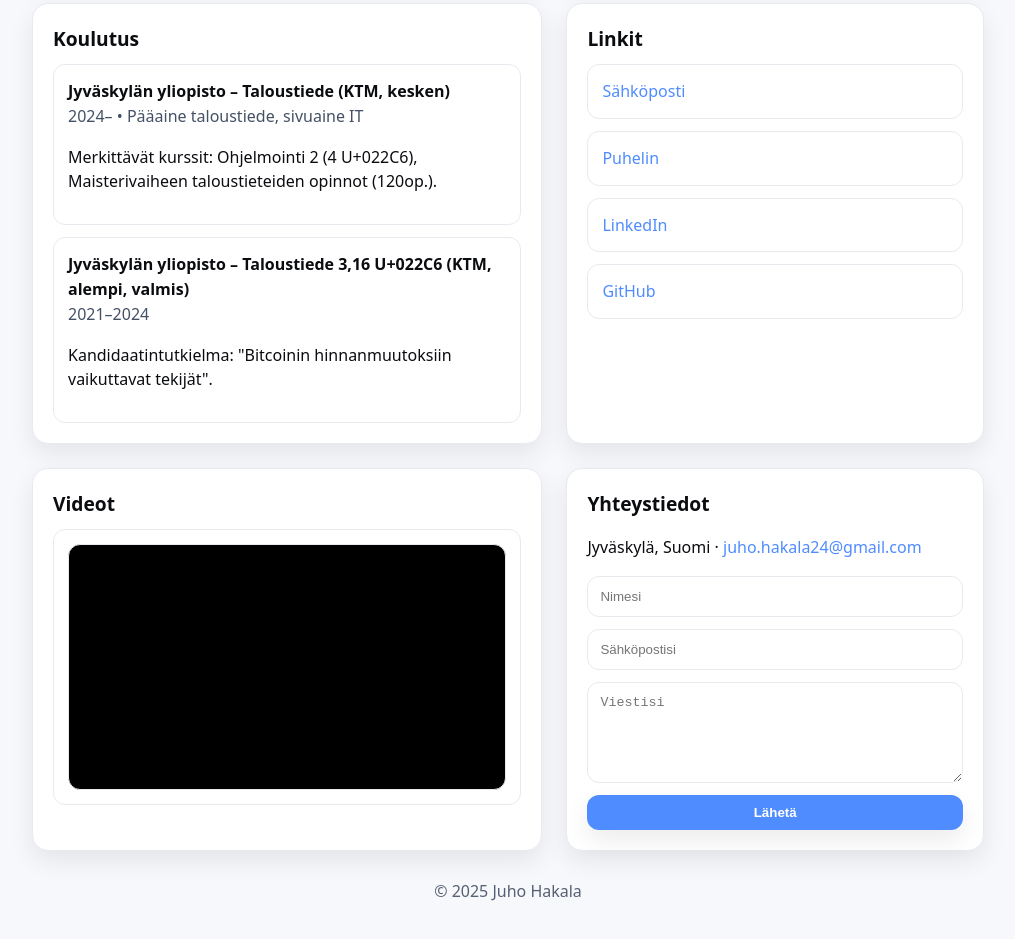
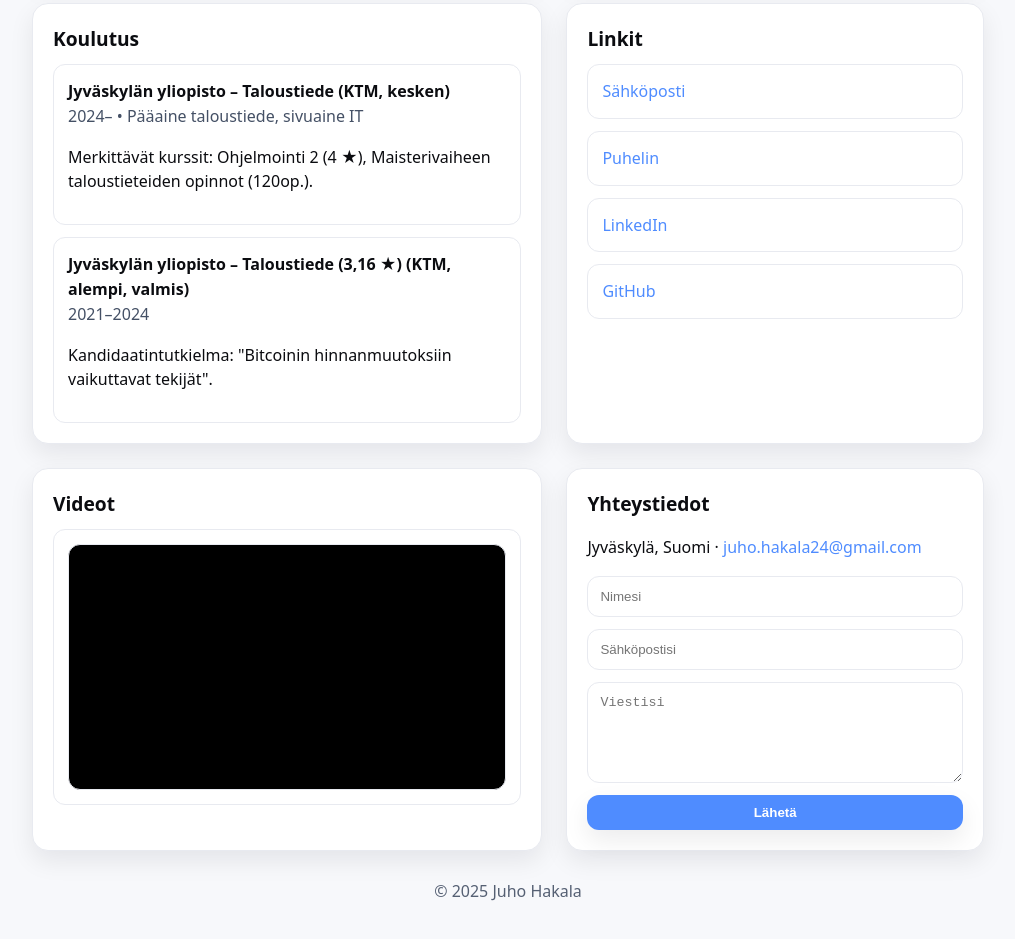
Before and after one commit to Mangosalaatti/CV-sivu, a plain HTML site: page index.html in a window 1280 px wide. Shown: the part 760-1699 px from the top of the page, without its empty margins (132-1147 px from the left). Drawn offline with Linux system fonts and the light colour scheme.

Commit message:
Update index.html
tähdet

```diff
--- a/index.html
+++ b/index.html
@@ -154,10 +154,10 @@
           <article class="item">
             <strong>Jyväskylän yliopisto – Taloustiede (KTM, kesken)</strong>
             <div class="muted">2024– • Pääaine taloustiede, sivuaine IT</div>
-            <p>Merkittävät kurssit: Ohjelmointi 2 (4 U+022C6), Maisterivaiheen taloustieteiden opinnot (120op.).</p>
+            <p>Merkittävät kurssit: Ohjelmointi 2 (4 ★), Maisterivaiheen taloustieteiden opinnot (120op.).</p>
           </article>
           <article class="item">
-            <strong>Jyväskylän yliopisto – Taloustiede 3,16 U+022C6 (KTM, alempi, valmis)</strong>
+            <strong>Jyväskylän yliopisto – Taloustiede (3,16 ★) (KTM, alempi, valmis)</strong>
             <div class="muted">2021–2024</div>
             <p>Kandidaatintutkielma: "Bitcoinin hinnanmuutoksiin vaikuttavat tekijät".</p>
           </article>
```
